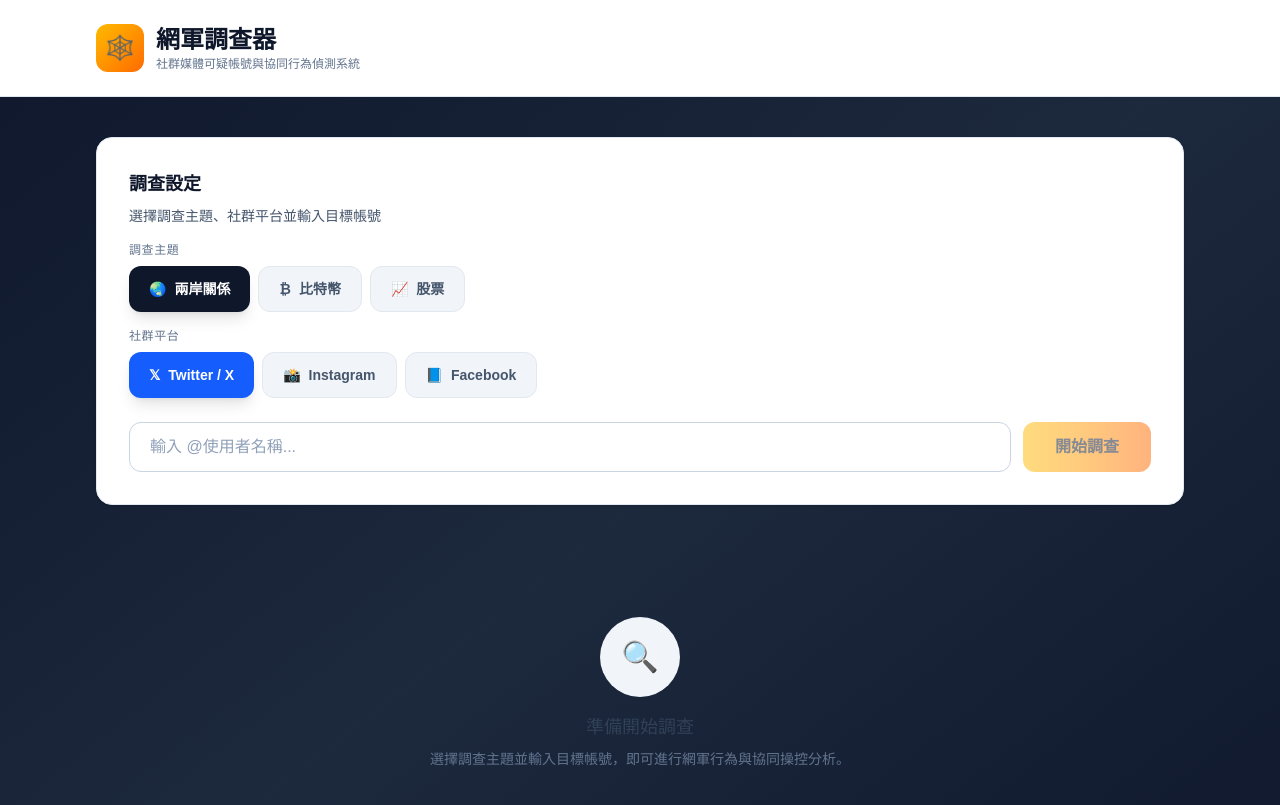
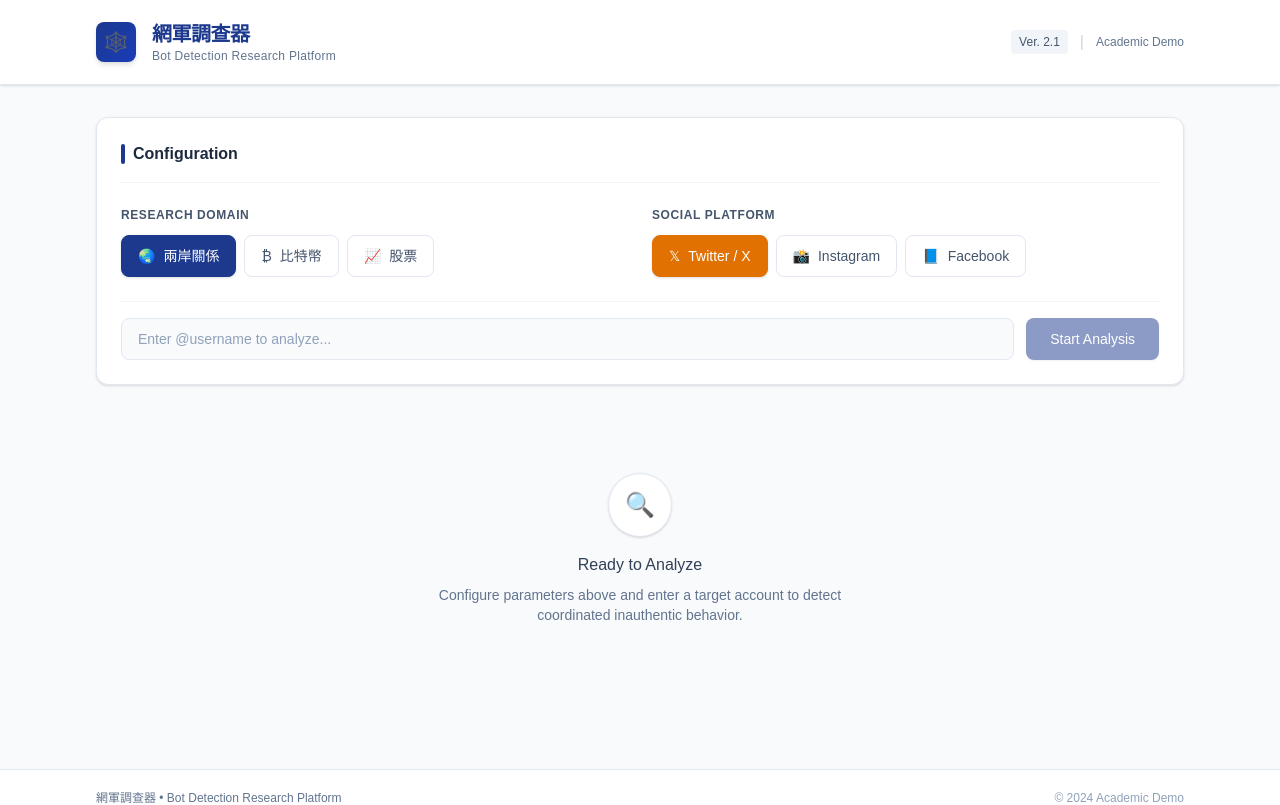
Before and after one commit to rexclaw20260330-ops/CapstoneDemo, a Next.js app: page / in a window 1280 px wide. Shown: the top 805 px of the page. Built offline with nearby package versions, Linux system fonts and the light colour scheme.

Commit message:
Ivy League academic style: navy blue + amber/gold, clean white cards, professional typography

```diff
--- a/src/components/BotHunterDashboard.tsx
+++ b/src/components/BotHunterDashboard.tsx
@@ -54,7 +54,6 @@
 
 // ============ Demo Data ============
 const getDemoData = (domainId: string, username: string): AnalysisResult => {
-  // Detect if it's a green case (normal user)
   const isGreenCase = username.toLowerCase().includes('real') ||
                       username.toLowerCase().includes('normal') ||
                       username.toLowerCase().includes('human') ||
@@ -159,7 +158,7 @@
       ],
     },
     bitcoin: {
-      username: '@crypto_guru_2024',
+      username: username || '@crypto_guru_2024',
       suspiciousScore: 89,
       features: [
         { name: '帳號年齡異常', value: 92, weight: 0.20 },
@@ -207,7 +206,7 @@
       ],
     },
     stocks: {
-      username: '@stock_guru_insider',
+      username: username || '@stock_guru_insider',
       suspiciousScore: 85,
       features: [
         { name: '帳號年齡異常', value: 88, weight: 0.20 },
@@ -264,127 +263,137 @@
   const radius = 50;
   const circumference = radius * 2 * Math.PI;
   const offset = circumference - (score / 100) * circumference;
-  const color = score >= 80 ? '#ef4444' : score >= 60 ? '#f97316' : score >= 40 ? '#eab308' : '#10b981';
+  const color = score >= 80 ? '#dc2626' : score >= 60 ? '#ea580c' : score >= 40 ? '#ca8a04' : '#16a34a';
 
   return (
     <div className="flex flex-col items-center">
       <div className="relative w-32 h-32">
         <svg width="128" height="128" className="transform -rotate-90">
-          <circle cx="64" cy="64" r={radius} fill="none" stroke="#334155" strokeWidth="10" />
+          <circle cx="64" cy="64" r={radius} fill="none" stroke="#e2e8f0" strokeWidth="8" />
           <circle
             cx="64"
             cy="64"
             r={radius}
             fill="none"
             stroke={color}
-            strokeWidth="10"
+            strokeWidth="8"
             strokeDasharray={circumference}
             strokeDashoffset={offset}
             strokeLinecap="round"
           />
         </svg>
         <div className="absolute inset-0 flex items-center justify-center">
-          <span className="text-2xl font-bold text-white">{score}%</span>
+          <span className="text-2xl font-bold text-slate-800">{score}%</span>
         </div>
       </div>
-      <span className="mt-2 text-sm text-slate-400">{label}</span>
+      <span className="mt-2 text-sm font-medium text-slate-500 uppercase tracking-wide">{label}</span>
     </div>
   );
 };
 
 const FeatureBar = ({ feature }: { feature: Feature }) => (
-  <div className="mb-3">
-    <div className="flex justify-between mb-1">
-      <span className="text-sm text-slate-600">{feature.name}</span>
-      <span className="text-sm font-semibold text-slate-800">{feature.value}% <span className="text-slate-400 font-normal">(權重 {(feature.weight * 100).toFixed(0)}%)</span></span>
+  <div className="mb-4">
+    <div className="flex justify-between mb-1.5">
+      <span className="text-sm font-medium text-slate-700">{feature.name}</span>
+      <span className="text-sm font-semibold text-slate-900">{feature.value}%</span>
     </div>
     <div className="h-2 bg-slate-100 rounded-full overflow-hidden">
       <div
-        className={`h-full rounded-full transition-all ${
-          feature.value >= 80 ? 'bg-red-500' : feature.value >= 60 ? 'bg-orange-500' : 'bg-emerald-500'
+        className={`h-full rounded-full transition-all duration-500 ${
+          feature.value >= 80 ? 'bg-red-600' : feature.value >= 60 ? 'bg-amber-600' : 'bg-emerald-600'
         }`}
         style={{ width: `${feature.value}%` }}
       />
     </div>
+    <div className="mt-1 text-xs text-slate-400">權重 {(feature.weight * 100).toFixed(0)}%</div>
   </div>
 );
 
 const PostCard = ({ post }: { post: Post }) => (
-  <div className="bg-white rounded-xl p-5 border border-slate-200 shadow-sm hover:shadow-md transition-all">
-    <p className="text-slate-700 text-sm leading-relaxed mb-4">「{post.content}」</p>
-    <div className="grid grid-cols-2 gap-4 mb-3">
+  <div className="bg-white rounded-lg p-5 border border-slate-200 hover:border-blue-200 hover:shadow-sm transition-all">
+    <div className="mb-4 pb-4 border-b border-slate-100">
+      <span className="text-xs font-medium text-blue-900 bg-blue-50 px-2 py-1 rounded">Post Analysis</span>
+    </div>
+    <p className="text-slate-700 text-sm leading-relaxed mb-4 min-h-[60px]">「{post.content}」</p>
+    <div className="space-y-3">
       <div>
-        <span className="text-xs text-slate-400 uppercase">情緒傾向</span>
-        <div className="flex items-center gap-2 mt-1">
-          <div className="flex-1 h-2 bg-slate-100 rounded-full">
-            <div className="h-full bg-blue-500 rounded-full" style={{ width: `${post.sentiment * 100}%` }} />
-          </div>
-          <span className="text-sm font-semibold text-slate-600 w-12 text-right">
-            {(post.sentiment * 100).toFixed(0)}%
-          </span>
+        <div className="flex justify-between text-xs mb-1">
+          <span className="text-slate-500 uppercase tracking-wide">Sentiment</span>
+          <span className="font-medium text-slate-700">{(post.sentiment * 100).toFixed(0)}%</span>
+        </div>
+        <div className="h-1.5 bg-slate-100 rounded-full">
+          <div className="h-full bg-blue-600 rounded-full" style={{ width: `${post.sentiment * 100}%` }} />
         </div>
       </div>
 
       <div>
-        <span className="text-xs text-slate-400 uppercase">操控程度</span>
-        <div className="flex items-center gap-2 mt-1">
-          <div className="flex-1 h-2 bg-slate-100 rounded-full">
-            <div className="h-full bg-amber-500 rounded-full" style={{ width: `${post.manipulativeScore}%` }} />
-          </div>
-          <span className="text-sm font-semibold text-amber-500 w-12 text-right">{post.manipulativeScore}%</span>
+        <div className="flex justify-between text-xs mb-1">
+          <span className="text-slate-500 uppercase tracking-wide">Manipulation</span>
+          <span className="font-medium text-red-600">{post.manipulativeScore}%</span>
+        </div>
+        <div className="h-1.5 bg-slate-100 rounded-full">
+          <div className="h-full bg-red-600 rounded-full" style={{ width: `${post.manipulativeScore}%` }} />
         </div>
       </div>
     </div>
-    <div className="mt-4 pt-4 border-t border-slate-100">
-      <span className="text-xs text-slate-400">標記原因：</span>
-      <span className="text-sm text-slate-600">{post.explanation}</span>
+    <div className="mt-4 pt-3 border-t border-slate-100">
+      <span className="text-xs text-slate-500">Analysis: </span>
+      <span className="text-xs text-slate-600">{post.explanation}</span>
     </div>
   </div>
 );
 
 const NetworkGraph = ({ nodes }: { nodes: NetworkNode[] }) => (
-  <div className="bg-white rounded-xl p-6 border border-slate-200 shadow-sm">
-    <div className="relative h-72">
+  <div className="bg-white rounded-lg p-6 border border-slate-200">
+    <div className="flex items-center gap-2 mb-4">
+      <div className="w-1 h-4 bg-blue-900 rounded"></div>
+      <span className="text-sm font-medium text-slate-700">Network Similarity Analysis</span>
+    </div>
+    <div className="relative h-64">
       <div className="absolute top-1/2 left-1/2 transform -translate-x-1/2 -translate-y-1/2">
-        <div className="w-20 h-20 bg-gradient-to-br from-amber-400 to-orange-500 rounded-full flex items-center justify-center shadow-lg">
-          <span className="text-white font-bold text-lg">目標</span>
+        <div className="w-16 h-16 bg-gradient-to-br from-blue-900 to-blue-800 rounded-full flex items-center justify-center shadow-lg">
+          <span className="text-white font-bold text-sm">Target</span>
         </div>
-        <span className="absolute -bottom-6 left-1/2 transform -translate-x-1/2 text-xs text-slate-500 whitespace-nowrap">調查對象</span>
+        <span className="absolute -bottom-5 left-1/2 transform -translate-x-1/2 text-xs text-slate-500 whitespace-nowrap">Subject</span>
       </div>
 
       <svg className="absolute inset-0 w-full h-full">
         {nodes.slice(0, 5).map((_, i) => {
           const angle = (i / 5) * 2 * Math.PI - Math.PI / 2;
-          const x = 50 + 32 * Math.cos(angle);
-          const y = 50 + 32 * Math.sin(angle);
+          const x = 50 + 30 * Math.cos(angle);
+          const y = 50 + 30 * Math.sin(angle);
           return (
-            <line key={i} x1="50%" y1="50%" x2={`${x}%`} y2={`${y}%`} stroke="#cbd5e1" strokeWidth="2" strokeDasharray="4 4" />
+            <line key={i} x1="50%" y1="50%" x2={`${x}%`} y2={`${y}%`} stroke="#cbd5e1" strokeWidth="1.5" strokeDasharray="3 3" />
           );
         })}
       </svg>
 
       {nodes.slice(0, 5).map((node, i) => {
         const angle = (i / 5) * 2 * Math.PI - Math.PI / 2;
-        const x = 50 + 32 * Math.cos(angle);
-        const y = 50 + 32 * Math.sin(angle);
+        const x = 50 + 30 * Math.cos(angle);
+        const y = 50 + 30 * Math.sin(angle);
         return (
           <div
             key={node.id}
             className="absolute transform -translate-x-1/2 -translate-y-1/2"
             style={{ left: `${x}%`, top: `${y}%` }}
           >
-            <div className={`w-14 h-14 rounded-full flex items-center justify-center border-2 ${
-              node.score >= 90 ? 'bg-red-100 border-red-400' : 'bg-amber-100 border-amber-400'
+            <div className={`w-12 h-12 rounded-full flex items-center justify-center border-2 ${
+              node.score >= 90
+                ? 'bg-red-50 border-red-400'
+                : node.score >= 70
+                  ? 'bg-amber-50 border-amber-400'
+                  : 'bg-emerald-50 border-emerald-400'
             }`}
             >
               <span className="text-xs font-bold text-slate-700">{node.score}%</span>
             </div>
-            <span className="absolute -bottom-5 left-1/2 transform -translate-x-1/2 text-xs text-slate-500 whitespace-nowrap">{node.username}</span>
+            <span className="absolute -bottom-4 left-1/2 transform -translate-x-1/2 text-xs text-slate-500 whitespace-nowrap">{node.username}</span>
           </div>
         );
       })}
     </div>
-    <p className="text-center text-xs text-slate-400 mt-6">基於發文模式與互動行為的相似度網絡</p>
+    <p className="text-center text-xs text-slate-400 mt-4">Similarity based on content patterns and interaction behaviors</p>
   </div>
 );
 
@@ -406,40 +415,49 @@
   };
 
   return (
-    <div className="min-h-screen bg-gradient-to-br from-slate-900 via-slate-800 to-slate-900">
-      {/* Header */}
-      <header className="border-b border-slate-200 bg-white">
-        <div className="max-w-6xl mx-auto px-8 py-6">
-          <div className="flex items-center gap-3">
-            <div className="w-12 h-12 bg-gradient-to-br from-amber-400 to-orange-500 rounded-xl flex items-center justify-center">
-              <span className="text-white text-2xl">🕸️</span>
+    <div className="min-h-screen bg-slate-50">
+      {/* Header - Ivy League Academic Style */}
+      <header className="bg-white border-b border-slate-200 shadow-sm">
+        <div className="max-w-6xl mx-auto px-8 py-5">
+          <div className="flex items-center justify-between">
+            <div className="flex items-center gap-4">
+              <div className="w-10 h-10 bg-gradient-to-br from-blue-900 to-blue-800 rounded-lg flex items-center justify-center shadow-md">
+                <span className="text-amber-400 text-xl">🕸️</span>
+              </div>
+              <div>
+                <h1 className="text-xl font-bold text-blue-900 tracking-tight">網軍調查器</h1>
+                <p className="text-xs text-slate-500 font-medium tracking-wide">Bot Detection Research Platform</p>
+              </div>
             </div>
-            <div>
-              <h1 className="text-2xl font-bold text-slate-900">網軍調查器</h1>
-              <p className="text-xs text-slate-500">社群媒體可疑帳號與協同行為偵測系統</p>
+            <div className="flex items-center gap-3">
+              <span className="px-2 py-1 bg-slate-100 text-slate-600 text-xs rounded font-medium">Ver. 2.1</span>
+              <span className="text-slate-300">|</span>
+              <span className="text-xs text-slate-500">Academic Demo</span>
             </div>
           </div>
         </div>
       </header>
 
-      <main className="max-w-6xl mx-auto px-8 py-10">
-        {/* Domain & Platform Selector + Input */}
-        <div className="bg-white rounded-2xl p-8 border border-slate-200 shadow-sm mb-8">
-          <div className="mb-6">
-            <h2 className="text-lg font-semibold text-slate-900 mb-2">調查設定</h2>
-            <p className="text-slate-600 text-sm mb-4">選擇調查主題、社群平台並輸入目標帳號</p>
+      <main className="max-w-6xl mx-auto px-8 py-8">
+        {/* Configuration Panel - Academic Card Style */}
+        <div className="bg-white rounded-xl p-6 border border-slate-200 shadow-sm mb-6">
+          <div className="flex items-center gap-2 mb-6 pb-4 border-b border-slate-100">
+            <div className="w-1 h-5 bg-blue-900 rounded-full"></div>
+            <h2 className="text-base font-semibold text-slate-800">Configuration</h2>
+          </div>
 
-            <div className="mb-4">
-              <span className="text-xs text-slate-500 uppercase tracking-wider mb-2 block">調查主題</span>
-              <div className="flex gap-2">
+          <div className="grid grid-cols-1 md:grid-cols-2 gap-6 mb-6">
+            <div>
+              <label className="text-xs font-semibold text-slate-600 uppercase tracking-wider mb-3 block">Research Domain</label>
+              <div className="flex flex-wrap gap-2">
                 {domains.map((domain) => (
                   <button
                     key={domain.id}
                     onClick={() => setSelectedDomain(domain.id)}
-                    className={`flex items-center gap-2 px-5 py-3 rounded-xl text-sm font-semibold transition-all ${
+                    className={`flex items-center gap-2 px-4 py-2.5 rounded-lg text-sm font-medium transition-all border ${
                       selectedDomain === domain.id
-                        ? 'bg-slate-900 text-white shadow-lg'
-                        : 'bg-slate-100 text-slate-600 border border-slate-200 hover:border-slate-400'
+                        ? 'bg-blue-900 text-white border-blue-900 shadow-sm'
+                        : 'bg-white text-slate-600 border-slate-200 hover:border-blue-300'
                     }`}
                   >
                     <span>{domain.icon}</span>
@@ -449,17 +467,17 @@
               </div>
             </div>
 
-            <div className="mb-6">
-              <span className="text-xs text-slate-500 uppercase tracking-wider mb-2 block">社群平台</span>
-              <div className="flex gap-2">
+            <div>
+              <label className="text-xs font-semibold text-slate-600 uppercase tracking-wider mb-3 block">Social Platform</label>
+              <div className="flex flex-wrap gap-2">
                 {platforms.map((platform) => (
                   <button
                     key={platform.id}
                     onClick={() => setSelectedPlatform(platform.id)}
-                    className={`flex items-center gap-2 px-5 py-3 rounded-xl text-sm font-semibold transition-all ${
+                    className={`flex items-center gap-2 px-4 py-2.5 rounded-lg text-sm font-medium transition-all border ${
                       selectedPlatform === platform.id
-                        ? 'bg-blue-600 text-white shadow-lg'
-                        : 'bg-slate-100 text-slate-600 border border-slate-200 hover:border-slate-400'
+                        ? 'bg-amber-600 text-white border-amber-600 shadow-sm'
+                        : 'bg-white text-slate-600 border-slate-200 hover:border-amber-300'
                     }`}
                   >
                     <span>{platform.icon}</span>
@@ -470,57 +488,66 @@
             </div>
           </div>
 
-          <div className="flex gap-3">
+          <div className="flex gap-3 pt-4 border-t border-slate-100">
             <input
               type="text"
               value={input}
               onChange={(e) => setInput(e.target.value)}
-              placeholder="輸入 @使用者名稱..."
-              className="flex-1 px-5 py-3 bg-white border border-slate-300 rounded-xl text-slate-900 placeholder-slate-400 focus:border-slate-900 focus:outline-none"
+              placeholder="Enter @username to analyze..."
+              className="flex-1 px-4 py-2.5 bg-slate-50 border border-slate-200 rounded-lg text-slate-800 placeholder-slate-400 focus:border-blue-900 focus:ring-1 focus:ring-blue-900 focus:outline-none transition-all text-sm"
               onKeyDown={(e) => e.key === 'Enter' && analyze()}
             />
             <button
               onClick={analyze}
               disabled={!input.trim() || loading}
-              className="px-8 py-3 bg-gradient-to-r from-amber-400 to-orange-500 text-slate-900 font-semibold rounded-xl disabled:opacity-50 disabled:cursor-not-allowed hover:shadow-lg hover:shadow-orange-500/25 transition-all"
+              className="px-6 py-2.5 bg-blue-900 text-white font-medium rounded-lg disabled:opacity-50 disabled:cursor-not-allowed hover:bg-blue-800 transition-all shadow-sm text-sm"
             >
-              {loading ? '分析中...' : '開始調查'}
+              {loading ? 'Analyzing...' : 'Start Analysis'}
             </button>
           </div>
         </div>
 
         {result && (
-          <div className="space-y-8">
-            {/* Overview */}
+          <div className="space-y-6">
+            {/* Overview Cards */}
             <div className="grid grid-cols-1 md:grid-cols-3 gap-6">
-              <div className="bg-white rounded-2xl p-6 border border-slate-200 shadow-sm">
-                <h3 className="text-sm font-medium text-slate-500 mb-4">可疑度評分</h3>
-                <CircularScore score={result.suspiciousScore} label="風險等級" />
+              <div className="bg-white rounded-xl p-6 border border-slate-200 shadow-sm">
+                <div className="flex items-center gap-2 mb-4">
+                  <div className="w-1 h-4 bg-blue-900 rounded"></div>
+                  <h3 className="text-sm font-medium text-slate-700">Suspicious Score</h3>
+                </div>
+                <CircularScore score={result.suspiciousScore} label="Risk Assessment" />
                 <div className="mt-4 text-center">
-                  <span className={`px-4 py-1 rounded-full text-sm font-semibold ${
+                  <span className={`px-3 py-1 rounded text-xs font-semibold ${
                     result.suspiciousScore >= 60
                       ? 'bg-red-100 text-red-700'
                       : 'bg-emerald-100 text-emerald-700'
                   }`}>
-                    {result.suspiciousScore >= 60 ? '網軍帳號偵測' : '正常帳號'}
+                    {result.suspiciousScore >= 60 ? 'BOT DETECTED' : 'NORMAL ACCOUNT'}
                   </span>
                 </div>
               </div>
 
-              <div className="bg-white rounded-2xl p-6 border border-slate-200 shadow-sm">
-                <h3 className="text-sm font-medium text-slate-500 mb-4">特徵分析</h3>
+              <div className="bg-white rounded-xl p-6 border border-slate-200 shadow-sm">
+                <div className="flex items-center gap-2 mb-4">
+                  <div className="w-1 h-4 bg-blue-900 rounded"></div>
+                  <h3 className="text-sm font-medium text-slate-700">Feature Analysis</h3>
+                </div>
                 {result.features.map((f) => (
                   <FeatureBar key={f.name} feature={f} />
                 ))}
               </div>
 
-              <div className="bg-white rounded-2xl p-6 border border-slate-200 shadow-sm">
-                <h3 className="text-sm font-medium text-slate-500 mb-4">調查結論</h3>
+              <div className="bg-white rounded-xl p-6 border border-slate-200 shadow-sm">
+                <div className="flex items-center gap-2 mb-4">
+                  <div className="w-1 h-4 bg-blue-900 rounded"></div>
+                  <h3 className="text-sm font-medium text-slate-700">Key Findings</h3>
+                </div>
                 <div className="space-y-3">
                   {result.explanations.slice(0, 4).map((exp, i) => (
                     <div key={i} className="flex gap-3 text-sm">
-                      <span className="w-5 h-5 bg-slate-900 text-white rounded-full flex items-center justify-center text-xs font-bold flex-shrink-0">{i + 1}</span>
-                      <span className="text-slate-700">{exp}</span>
+                      <span className="w-5 h-5 bg-blue-900 text-white rounded-full flex items-center justify-center text-xs font-bold flex-shrink-0">{i + 1}</span>
+                      <span className="text-slate-600 leading-relaxed">{exp}</span>
                     </div>
                   ))}
                 </div>
@@ -528,8 +555,11 @@
             </div>
 
             {/* Post Analysis */}
-            <div className="bg-slate-800/50 backdrop-blur rounded-2xl p-8 border border-slate-700/50">
-              <h2 className="text-lg font-semibold text-white mb-6">貼文層級分析</h2>
+            <div className="bg-white rounded-xl p-6 border border-slate-200 shadow-sm">
+              <div className="flex items-center gap-2 mb-6">
+                <div className="w-1 h-5 bg-blue-900 rounded-full"></div>
+                <h2 className="text-base font-semibold text-slate-800">Post-Level Analysis</h2>
+              </div>
               <div className="grid grid-cols-1 md:grid-cols-3 gap-4">
                 {result.posts.map((post) => (
                   <PostCard key={post.id} post={post} />
@@ -538,8 +568,11 @@
             </div>
 
             {/* Network Analysis */}
-            <div className="bg-slate-800/50 backdrop-blur rounded-2xl p-8 border border-slate-700/50">
-              <h2 className="text-lg font-semibold text-white mb-6">網絡關係分析</h2>
+            <div className="bg-white rounded-xl p-6 border border-slate-200 shadow-sm">
+              <div className="flex items-center gap-2 mb-6">
+                <div className="w-1 h-5 bg-blue-900 rounded-full"></div>
+                <h2 className="text-base font-semibold text-slate-800">Network Analysis</h2>
+              </div>
               <div className="max-w-2xl mx-auto">
                 <NetworkGraph nodes={result.network} />
               </div>
@@ -548,21 +581,24 @@
         )}
 
         {!result && !loading && (
-          <div className="text-center py-20">
-            <div className="w-20 h-20 bg-slate-100 rounded-full flex items-center justify-center mx-auto mb-4">
-              <span className="text-3xl">🔍</span>
+          <div className="text-center py-16">
+            <div className="w-16 h-16 bg-white rounded-full flex items-center justify-center mx-auto mb-4 shadow-sm border border-slate-200">
+              <span className="text-2xl">🔍</span>
             </div>
-            <h2 className="text-lg font-medium text-slate-700 mb-2">準備開始調查</h2>
+            <h2 className="text-base font-medium text-slate-700 mb-2">Ready to Analyze</h2>
             <p className="text-slate-500 text-sm max-w-md mx-auto">
-              選擇調查主題並輸入目標帳號，即可進行網軍行為與協同操控分析。
+              Configure parameters above and enter a target account to detect coordinated inauthentic behavior.
             </p>
           </div>
         )}
       </main>
 
-      <footer className="border-t border-slate-200 bg-white mt-12">
-        <div className="max-w-6xl mx-auto px-8 py-6 text-center">
-          <p className="text-sm text-slate-500">網軍調查器 • 社群媒體可疑帳號偵測系統</p>
+      <footer className="bg-white border-t border-slate-200 mt-12">
+        <div className="max-w-6xl mx-auto px-8 py-5">
+          <div className="flex justify-between items-center">
+            <p className="text-xs text-slate-500">網軍調查器 • Bot Detection Research Platform</p>
+            <p className="text-xs text-slate-400">© 2024 Academic Demo</p>
+          </div>
         </div>
       </footer>
     </div>
```
